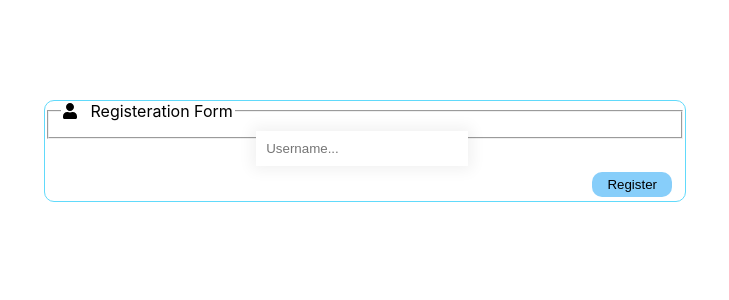
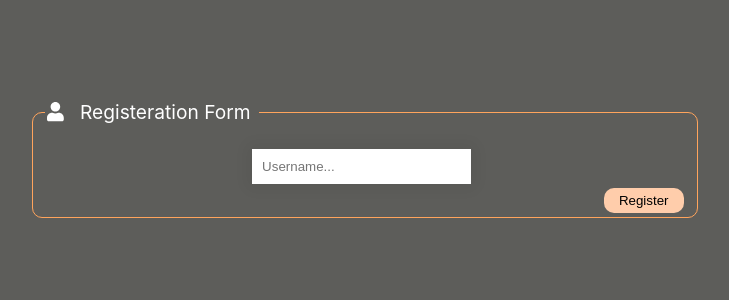
Before and after one commit to FlorenceNway/redux-basicApp-demo, a React (Create React App) app: page / in a window 1280 px wide. Shown: the top 300 px of the page, without its empty margins (275-1004 px from the left). Built offline with nearby package versions, Linux system fonts and the light colour scheme.

Commit message:
icons styles

```diff
--- a/src/components/RegisterUserInput.css
+++ b/src/components/RegisterUserInput.css
@@ -1,10 +1,18 @@
-form {
+fieldset {
     margin: 100px auto;
     width: 50%;
     height: 100px;
-    border: 1px solid #61dafb;
+    border: 1px solid #ffa45c;
     border-radius: 10px;
     position: relative;
+
+}
+
+
+legend {
+        padding-right: 8px;
+        font-size: larger;
+        color: white;
 }
 
 input{
@@ -21,7 +29,7 @@ form button {
     position: absolute;
     width: 80px;
     right: 2%;
-    background-color: lightskyblue;
+    background-color: #ffcdab;
     bottom: 4%;
     border-radius: 10px;
     border: 0;
--- a/src/components/RegisterUserList.css
+++ b/src/components/RegisterUserList.css
@@ -1,8 +1,14 @@
+body{
+    background: #5d5d5a;
+    color: white;
+}
+
 ul {
     list-style-type: none;
     padding: 0;
     text-align: center;
 }
+
 
 li {
     display: flex;
@@ -21,7 +27,7 @@ span {
 
 ul li button {
     width: 80px;
-    background-color: #5cacce;
+    background-color: #ffcdab;
     border-radius: 5px;
     border: 0;
     padding: 5px;
@@ -29,10 +35,9 @@ ul li button {
     cursor: pointer;
 }
 
-li button:hover {
-    width: 100px;
-    font-size: large;
-    background: #df4a2a;
+li button:hover{
+    background: #ffcdab;
+    border: 1px solid #ffa45c;
 }
 
 li div {
```
